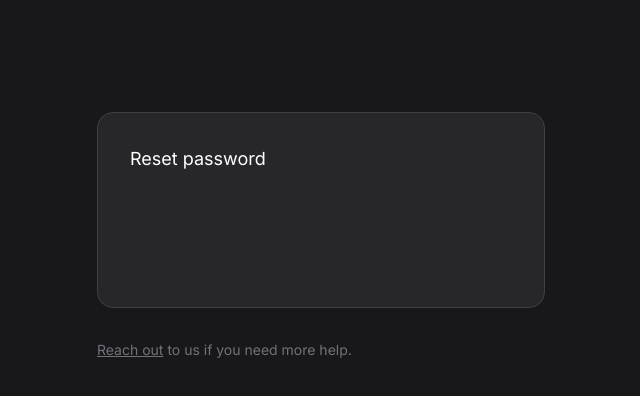
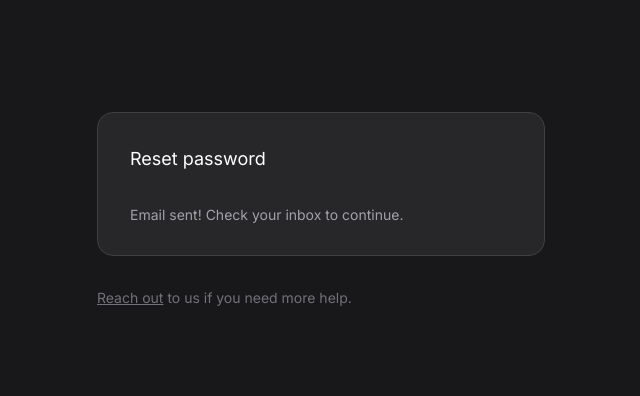
Before and after one commit to ismaelherreradev/ui-framer-motion, a Next.js app: page /resizable-panel in a window 1280 px wide. Both pictures are taken after a click on the button "Email me my link". Shown: the top 396 px of the page, without its empty margins (319-959 px from the left). Built offline with nearby package versions, Linux system fonts and the light colour scheme.

Commit message:
Add react-use-measure package and update height calculation in ResizablePanel component for better resizing experience

```diff
--- a/package.json
+++ b/package.json
@@ -21,6 +21,7 @@
     "react": "18.2.0",
     "react-dom": "18.2.0",
     "react-use-keypress": "^1.3.1",
+    "react-use-measure": "^2.1.1",
     "typescript": "4.9.5"
   },
   "devDependencies": {
--- a/src/pages/resizable-panel/index.tsx
+++ b/src/pages/resizable-panel/index.tsx
@@ -1,11 +1,13 @@
 import { AnimatePresence, motion, MotionConfig } from "framer-motion";
 import { useState, useContext, createContext } from "react";
 import { CheckIcon } from "@heroicons/react/20/solid";
+import useMeasure from "react-use-measure";
 
-const transition = { type: "ease", ease: "easeInOut", duration: 1 };
+const transition = { type: "ease", ease: "easeInOut", duration: 0.4 };
 
 export default function ResizablePanel() {
   const [status, setStatus] = useState("idle");
+  const [ref, bounds] = useMeasure();
 
   return (
     <MotionConfig transition={transition}>
@@ -17,14 +19,19 @@ export default function ResizablePanel() {
             </div>
             <motion.div
               animate={{
-                height: status === "idle" || status === "saving" ? 205 : 84,
+                height: bounds.height > 0 ? bounds.height : "null",
               }}
+              transition={{ type: "spring", bounce: 0.2, duration: 0.8 }}
             >
-              <AnimatePresence mode="wait">
+              <div ref={ref}>
+                <AnimatePresence mode="popLayout">
                   {status === "idle" || status === "saving" ? (
                     <motion.div
                       exit={{ opacity: 0 }}
-                    transition={{...transition, duration: transition.duration / 2}}
+                      transition={{
+                        ...transition,
+                        duration: transition.duration / 2,
+                      }}
                       key="form"
                     >
                       <Form
@@ -51,13 +58,22 @@ export default function ResizablePanel() {
                       </Form>
                     </motion.div>
                   ) : (
-                  <motion.div initial={{ opacity: 0 }} animate={{ opacity: 1 }}>
+                    <motion.div
+                      transition={{
+                        ...transition,
+                        duration: transition.duration / 2,
+                        delay: transition.duration / 2,
+                      }}
+                      initial={{ opacity: 0 }}
+                      animate={{ opacity: 1 }}
+                    >
                       <p className="p-8 text-sm text-zinc-400">
                         Email sent! Check your inbox to continue.
                       </p>
                     </motion.div>
                   )}
                 </AnimatePresence>
+              </div>
             </motion.div>
           </div>
 
```
Also changed, not shown: 1 other file (tests, documents, lock files or other folders). Lines whose indentation alone changed are shown as unchanged.
